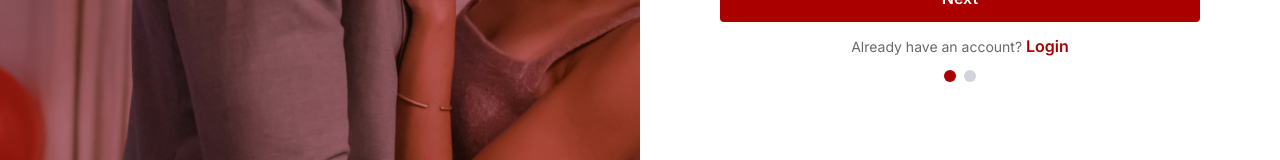
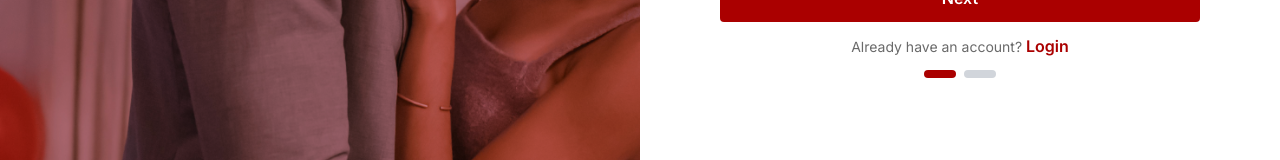
Before and after one commit to Nathaniyell/Ndloo, a Vue app: page /signup in a window 1280 px wide. Shown: the part 500-660 px from the top of the page. Built offline with nearby package versions, Linux system fonts and the light colour scheme; a web font is replaced by a local one.

Commit message:
update SignUpView.vue

```diff
--- a/src/views/SignUpView.vue
+++ b/src/views/SignUpView.vue
@@ -190,8 +190,8 @@ const signUpFormSubmitHandler = () => {
                             class="text-primary3 font-semibold text-base">Login</RouterLink></label>
                             <div class="flex justify-center mt-4 space-x-2">
                                 <span v-for="step in totalSteps" :key="step"
-                                    :class="{ 'bg-primary3': currentStep === step, 'bg-gray-300': currentStep !== step }"
-                                    class="h-3 w-3 rounded-full"></span>
+                                    :class="{ 'bg-primary3': currentStep === step, 'bg-gray-300 h-2 w-2': currentStep !== step }"
+                                    class="h-2 w-8 rounded-lg"></span>
                             </div>
                 </section>
             </div>
```
